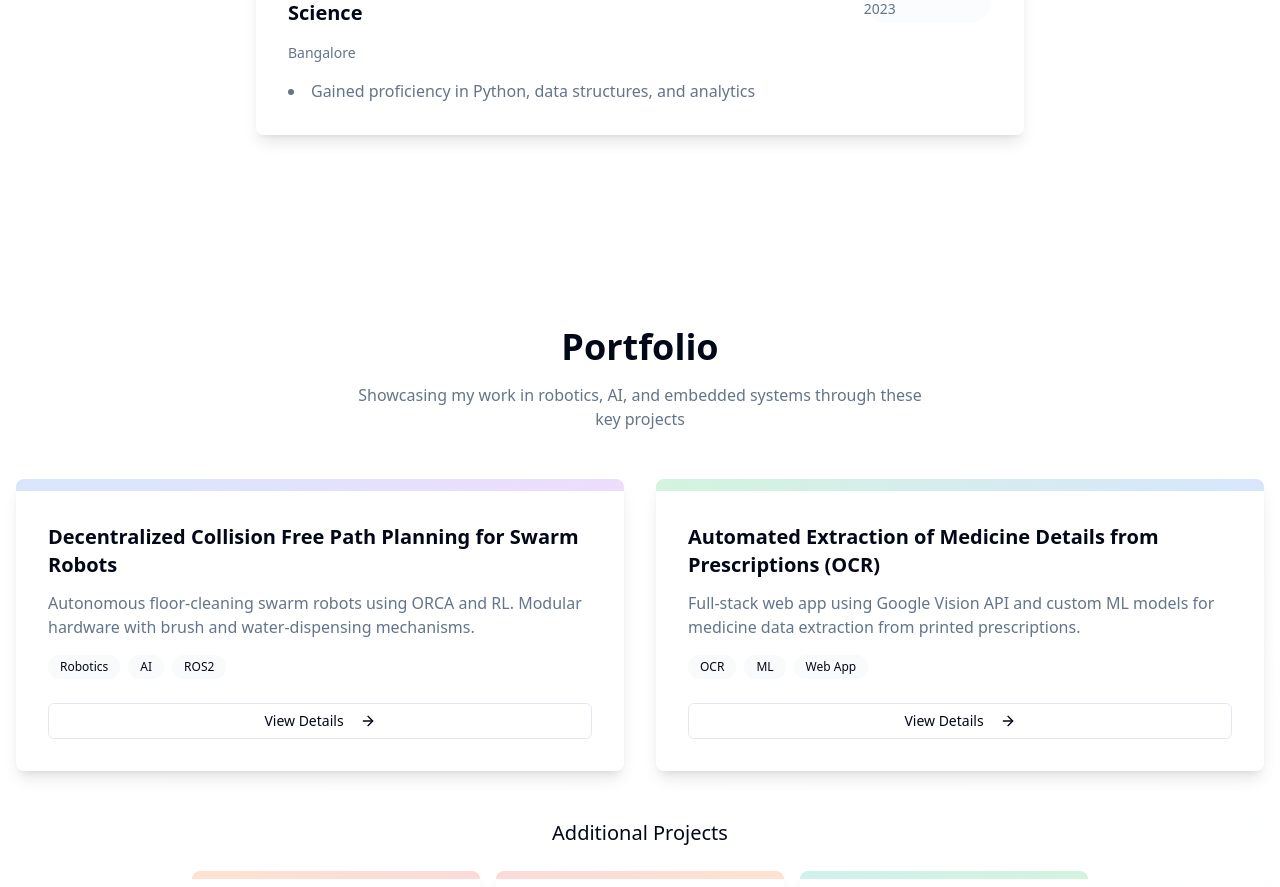
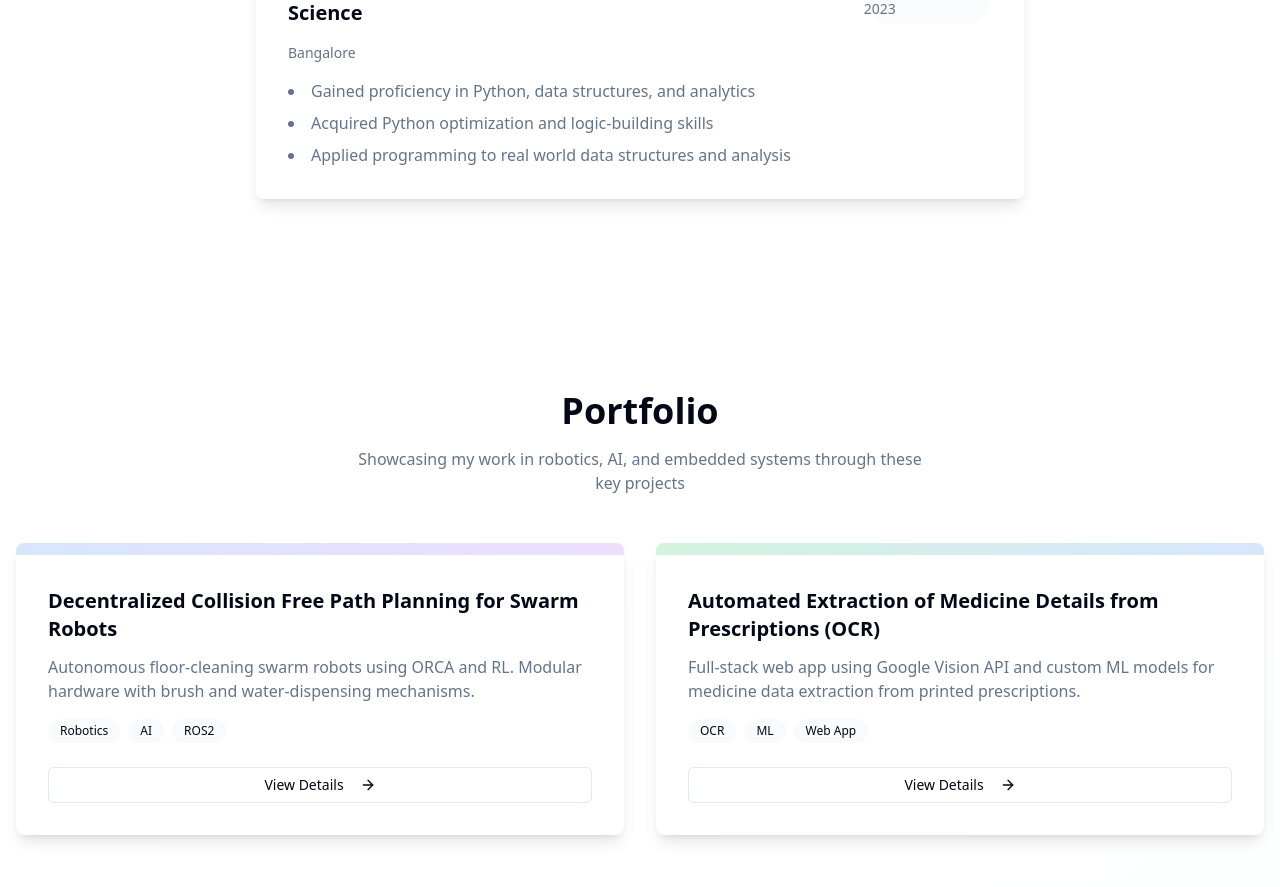
Before and after one commit to abmuqhu3/abmuqeet-ed7693b0, a React (Vite) app: page / in a window 1280 px wide. Shown: the part 1892-2779 px from the top of the page. Built offline with nearby package versions, Linux system fonts and the light colour scheme.

Commit message:
Add experience details
Added Python skills and data analysis points to the Cranes Varsity section.

```diff
--- a/src/components/Experience.tsx
+++ b/src/components/Experience.tsx
@@ -1,3 +1,4 @@
+
 import { Card, CardContent } from "@/components/ui/card";
 const Experience = () => {
   return <section id="experience" className="py-24 bg-background">
@@ -40,6 +41,8 @@ const Experience = () => {
 
               <ul className="list-disc list-inside space-y-2 text-muted-foreground">
                 <li>Gained proficiency in Python, data structures, and analytics</li>
+                <li>Acquired Python optimization and logic-building skills</li>
+                <li>Applied programming to real world data structures and analysis</li>
               </ul>
             </CardContent>
           </Card>
```
